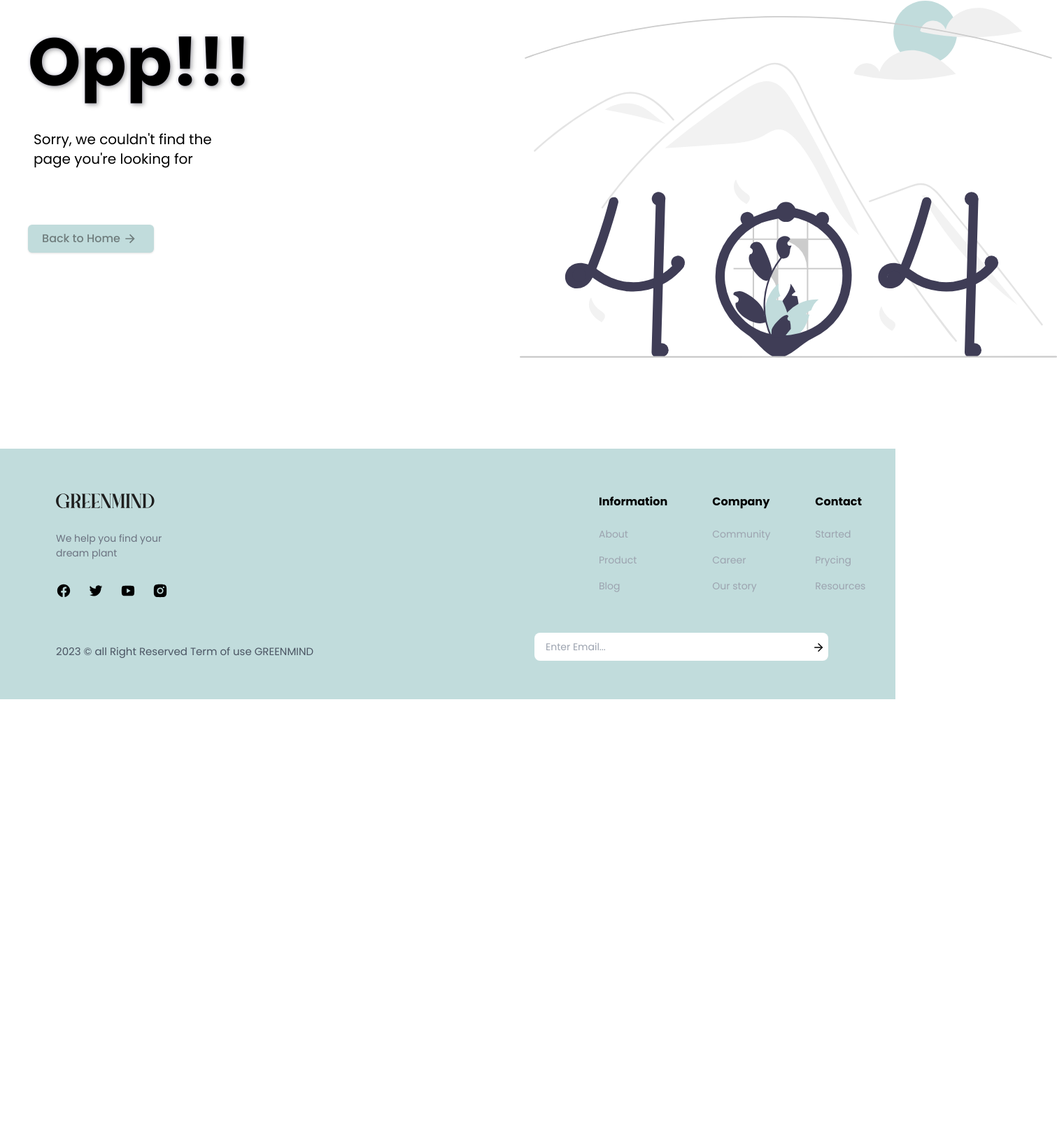
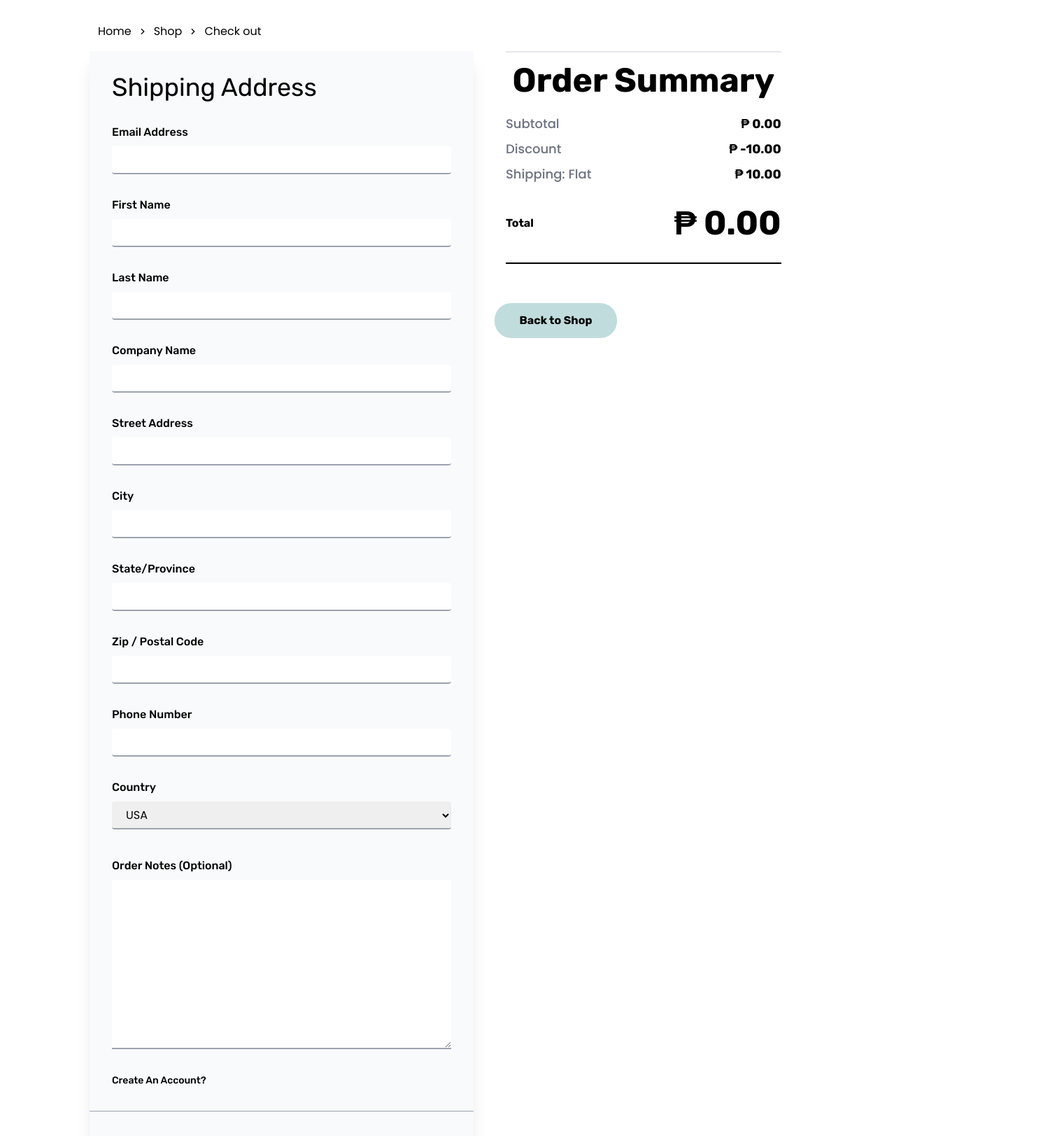
Before and after one commit to vanthang24803/GREEMIND, a React (Vite) app: page /buy in a window 1280 px wide. Shown: the part 103-1726 px from the top of the page at 70% size, 1511 px wide, since content can reach past the window. Before the commit the page ends 1102 px from the top, so only its background shows below. Built offline with nearby package versions, Linux system fonts and the light colour scheme.

Commit message:
update check out form layout

```diff
--- a/src/App.jsx
+++ b/src/App.jsx
@@ -8,6 +8,7 @@ import Login from "./components/login/Login";
 import Forgot from "./components/login/Forgot";
 import Shop from "./components/shop/Shop";
 import Items from "./components/items/Items";
+import CheckoutFrom from "./components/shop/CheckoutFrom";
 
 function App() {
   const [loading, setLoading] = useState(false);
@@ -31,6 +32,7 @@ function App() {
             <Route path="/forgot" element={<Forgot />} />
             <Route path="/shop" element={<Shop />} />
             <Route path="/items" element={<Items />} />
+            <Route path="/buy" element={<CheckoutFrom />} />
             <Route path="*" element={<Page404 />} />
           </Routes>
         </BrowserRouter>
--- a/src/components/items/Items.jsx
+++ b/src/components/items/Items.jsx
@@ -3,7 +3,7 @@ import { Link } from "react-router-dom";
 import Footer from "../page/Footer";
 import Silder from "./Silder";
 import { AiFillStar } from "react-icons/ai";
-import { useSelector, useDispatch } from "react-redux";
+import { useSelector } from "react-redux";
 import Checkout from "../shop/Checkout";
 
 import {
--- a/src/components/page/Footer.jsx
+++ b/src/components/page/Footer.jsx
@@ -40,7 +40,7 @@ const footer = {
 const Footer = () => {
   const { logo, subtitle, main, copyright } = footer;
   return (
-    <div className="primary max-w-screen-2xl p-4 md:p-6 lg:p-10">
+    <footer className="primary max-w-screen-2xl p-4 md:p-6 lg:p-10">
       <div className=" flex flex-col md:mx-6 md:mb-6 md:flex-row lg:mx-10 lg:mb-10">
         <div className="">
           <img
@@ -101,7 +101,7 @@ const Footer = () => {
       </div>
 
       <ScrollButton />
-    </div>
+    </footer>
   );
 };
 
--- a/src/components/page/Selling.jsx
+++ b/src/components/page/Selling.jsx
@@ -53,7 +53,7 @@ const Selling = () => {
           </button>
         </Link>
       </div>
-      <Link to="/shop" className="flex flex-col md:flex-row">
+      <Link to="/shop" className="flex flex-col md:flex-row text-black">
         {brand.map((brand, index) => {
           const { name, price, image } = brand;
           return (
--- a/src/components/shop/Checkout.jsx
+++ b/src/components/shop/Checkout.jsx
@@ -1,11 +1,11 @@
 import React from "react";
+import { Link } from "react-router-dom";
 import { HiChevronLeft } from "react-icons/hi";
 import { useSelector, useDispatch } from "react-redux";
 import { open } from "../state/slice/CheckoutSlice";
 import { clear } from "../state/slice/CartSlice";
 import CheckoutItems from "./CheckoutItems";
 import { FaTrash } from "react-icons/fa";
-
 
 const Checkout = () => {
   const dispatch = useDispatch();
@@ -45,7 +45,7 @@ const Checkout = () => {
                 <div className="mt-12 flex items-center justify-between">
                   <div className="flex">
                     <span className="mr-2 font-rubik text-lg">Total Cost:</span>
-                    <p className="font-rubik font-medium text-lg">
+                    <p className="font-rubik text-lg font-medium">
                       ₱ {total.toFixed(2)}
                     </p>
                   </div>
@@ -54,9 +54,11 @@ const Checkout = () => {
                     onClick={() => dispatch(clear())}
                   />
                 </div>
-                <button className="my-8 h-[50px] w-full rounded-md hover:scale-105 bg-[#93E686] font-rubik text-lg font-bold text-white transition-all ease-in-out ">
-                  Check Out
-                </button>
+                <Link to="/buy">
+                  <button className="my-8 h-[50px] w-full rounded-md bg-[#93E686] font-rubik text-lg font-bold text-white transition-all ease-in-out hover:scale-105 ">
+                    Check Out
+                  </button>
+                </Link>
               </>
             )}
           </div>
--- /dev/null
+++ b/src/components/shop/CheckoutFrom.jsx
@@ -0,0 +1,190 @@
+import React, { useEffect } from "react";
+import { Link } from "react-router-dom";
+import Navbar from "/src/components/page/Navbar"
+import Footer from "../page/Footer";
+import { useSelector } from "react-redux";
+import Checkout from "./Checkout";
+import PayItems from "./PayItems";
+import {
+  RiArrowRightSLine,
+} from "react-icons/ri";
+const CheckoutFrom = () => {
+  const { cartItems, total } = useSelector((state) => state.cart);
+
+  return (
+    <>
+      <Navbar />
+      <div className="flex flex-col px-12 py-4 md:flex-row">
+        <div className="w-full basis-1/2">
+        <div className="md:mx-[2rem] my-4 flex lg:mx-[5.75rem]">
+          <Link to="/">
+            <p className="flex text-black">
+             Home
+              <RiArrowRightSLine className="mx-2 my-1" />{" "}
+            </p>
+          </Link>
+          <Link to="/shop">
+            <p className="flex text-black">
+              Shop
+              <RiArrowRightSLine className="mx-2 my-1" />
+            </p>
+          </Link>
+          <p className="flex">
+            Check out
+          </p>
+        </div>
+          <div className="w-full  bg-gray-50 shadow-xl lg:mx-20 lg:w-5/6">
+            <div className="border-b-[1px] border-gray-400 p-4 md:p-8">
+              <h1 className="font-rubik text-4xl font-thin text-black">
+                Shipping Address
+              </h1>
+              <form className="my-8">
+                <span className="font-rubik font-medium">Email Address</span>
+                <input
+                  type="text"
+                  className="mb-8 mt-2 h-[40px] w-full rounded border-b-2 border-gray-400"
+                />
+                <span className="font-rubik font-medium">First Name</span>
+                <input
+                  type="text"
+                  className="mb-8 mt-2 h-[40px] w-full rounded border-b-2 border-gray-400"
+                />
+                <span className="font-rubik font-medium">Last Name</span>
+                <input
+                  type="text"
+                  className="mb-8 mt-2 h-[40px] w-full rounded border-b-2 border-gray-400"
+                />
+                <span className="font-rubik font-medium">Company Name</span>
+                <input
+                  type="text"
+                  className="mb-8 mt-2 h-[40px] w-full rounded border-b-2 border-gray-400"
+                />
+                <span className="font-rubik font-medium">Street Address</span>
+                <input
+                  type="text"
+                  className="mb-8 mt-2 h-[40px] w-full rounded border-b-2 border-gray-400"
+                />
+                <span className="font-rubik font-medium">City</span>
+                <input
+                  type="text"
+                  className="mb-8 mt-2 h-[40px] w-full rounded border-b-2 border-gray-400"
+                />
+                <span className="font-rubik font-medium">State/Province</span>
+                <input
+                  type="number"
+                  className="mb-8 mt-2 h-[40px] w-full rounded border-b-2 border-gray-400"
+                />
+                <span className="font-rubik font-medium">
+                  Zip / Postal Code
+                </span>
+                <input
+                  type="number"
+                  className="mb-8 mt-2 h-[40px] w-full rounded border-b-2 border-gray-400"
+                />
+                <span className="font-rubik font-medium">Phone Number</span>
+                <input
+                  type="number"
+                  className="mb-8 mt-2 h-[40px] w-full rounded border-b-2 border-gray-400"
+                />
+                <label for="country" className="font-rubik font-medium">
+                  Country
+                </label>
+                <select
+                  name="country"
+                  id="country"
+                  className="mb-8 mt-2 h-[40px] w-full rounded border-b-2 border-gray-400 px-4"
+                >
+                  <option value="1">Germany</option>
+                  <option value="2">UK</option>
+                  <option value="3">Poland</option>
+                  <option value="4" selected="selected">
+                    USA
+                  </option>
+                  <option value="5">Others</option>
+                </select>
+
+                <div className="mb-8 mt-2 flex flex-col">
+                  <span className="font-rubik font-medium">
+                    Order Notes (Optional)
+                  </span>
+                  <textarea
+                    cols="30"
+                    rows="10"
+                    className="ounded mt-2 border-b-2 border-gray-400"
+                  />
+                </div>
+              </form>
+
+              <Link to="/login" className="">
+                <button className="font-rubik text-sm font-medium text-black ">
+                  Create An Account?
+                </button>
+              </Link>
+            </div>
+            <div className="m-8">
+              <h1 className="font-rubik text-4xl font-bold text-black">
+                Shipping Methods
+              </h1>
+              <form className="mt-8 flex pb-10">
+                <input type="radio" />
+                <p className="mx-4 text-sm">$5.00 Flate Rate</p>
+              </form>
+              <button className="primary mb-14 h-[50px] w-full rounded-3xl font-medium hover:bg-gray-600 hover:text-white md:mx-12 md:w-[55%] lg:mx-24">
+                Place Order
+              </button>
+            </div>
+          </div>
+        </div>
+        <div className="basis-1/2">
+          <div className="mt-14 w-full md:mx-4 lg:w-3/4">
+            <div className="border-gray border-t-2">
+              <p className="my-4 text-center font-rubik text-5xl font-bold">
+                Order Summary
+              </p>
+
+              <div className="flex justify-between">
+                <div className="">
+                  <p className="my-2 text-lg font-medium text-gray-500">
+                    Subtotal
+                  </p>
+                  <p className="my-2 text-lg font-medium text-gray-500">
+                    Discount
+                  </p>
+                  <p className="my-2 text-lg font-medium text-gray-500">
+                    Shipping: Flat
+                  </p>
+                </div>
+                <div className="text-end">
+                  <p className="my-2 font-rubik text-lg font-bold">
+                    ₱ {total.toFixed(2)}
+                  </p>
+                  <p className="my-2 font-rubik text-lg font-bold">₱ -10.00</p>
+                  <p className="my-2 font-rubik text-lg font-bold">₱ 10.00</p>
+                </div>
+              </div>
+              <div className="my-6 flex items-center justify-between border-b-2 border-black pb-8">
+                <p className="font-rubik text-base font-bold">Total</p>
+                <p className="font-rubik text-2xl font-bold lg:text-5xl">
+                  ₱ {total.toFixed(2)}
+                </p>
+              </div>
+            </div>
+          </div>
+          <div className="">
+            {cartItems.map((cartItem) => {
+              return <PayItems key={cartItem.id} cartItem={cartItem} />;
+            })}
+          </div>
+          <Link to="/shop">
+            <button className="primary my-8 h-[50px] w-full rounded-3xl font-rubik font-bold text-black transition-all ease-in-out hover:bg-gray-400 hover:text-white lg:w-1/3">
+              Back to Shop
+            </button>
+          </Link>
+        </div>
+      </div>
+      <Footer />
+    </>
+  );
+};
+
+export default CheckoutFrom;
--- /dev/null
+++ b/src/components/shop/PayItems.jsx
@@ -0,0 +1,19 @@
+import React from "react";
+
+const PayItems = ({ cartItem }) => {
+  const { id, price, amount, name, image } = cartItem;
+  return (
+    <div className="flex p-6" key={id}>
+      <img src={image} alt="" className="h-32 w-32" />
+      <div className="mx-4 my-2">
+        <p className="text-xl font-bold">{name}</p>
+        <p className="my-1 font-rubik text-base text-gray-400">
+          ₱ {price.toFixed(2)}
+        </p>
+        <p className="font-rubik text-base text-gray-400">x{amount}</p>
+      </div>
+    </div>
+  );
+};
+
+export default PayItems;
```
